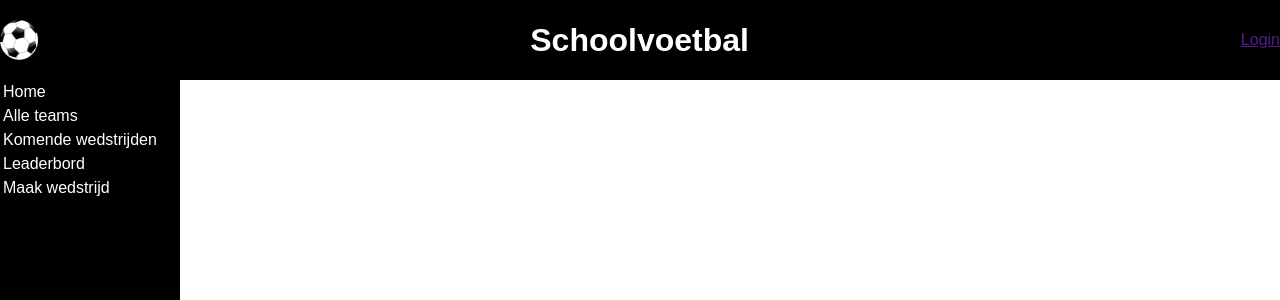
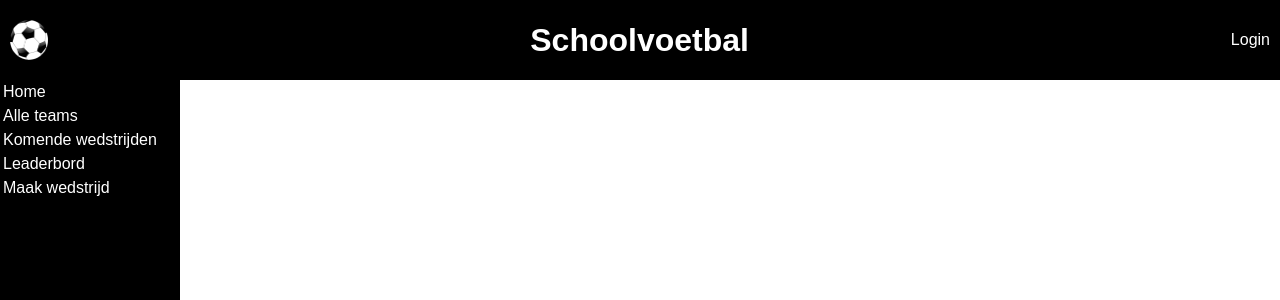
Before and after one commit to MichaelBadEend/C3-Schoolvoetbal, a Laravel app: page / in a window 1280 px wide. Shown: the top 300 px of the page. Run offline with Laravel 12, Linux system fonts and the light colour scheme.

Commit message:
header css update

```diff
--- a/public/css/style.css
+++ b/public/css/style.css
@@ -28,6 +28,14 @@ header h1{
 }
 header img{
     width: 3%;
+    margin: 10px;
+}
+header a{
+    display: block;
+    margin: 10px;
+    width: 100%;
+    color: white;
+    text-decoration: none;
 }
 
 .sidebar{
```
